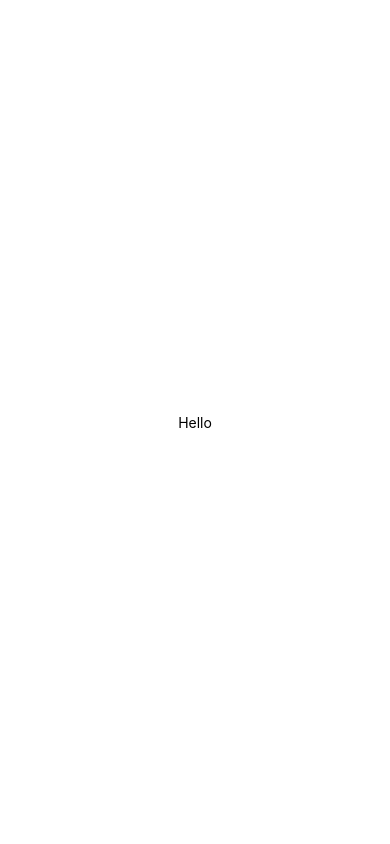
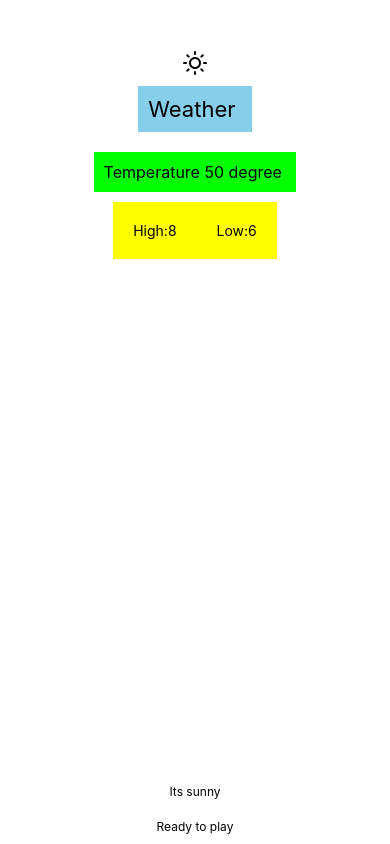
Before and after one commit to joel-2004/ReactNative, a React Native app in the folder AwesomeProject/: screen / in a window 390 px wide. Built offline with nearby package versions, Linux system fonts and the light colour scheme.

Commit message:
FirstComponent

```diff
--- a/AwesomeProject/App.js
+++ b/AwesomeProject/App.js
@@ -1,19 +1,15 @@
-import React from "react";
-import { View, Text } from "react-native";
-
+import CurrentWeather from "./components/CurrentWeather";
 
 const App = () => {
+  const temp = 50;
   return (
-    <View style={{ justifyContent: "center", alignItems: "center", flex: 1 }}>
-      {
-        /*
-        the core components are View,Text,...
-        View is like a div or container fluid from bootStrp or <> </> from react
-        */
-      }
-      <Text>Hello</Text>
-    </View>
+
+    <CurrentWeather></CurrentWeather>
+
   )
 }
 
+
+
+
 export default App;
--- /dev/null
+++ b/AwesomeProject/components/CurrentWeather.js
@@ -0,0 +1,72 @@
+import React from "react";
+import { View, Text, StyleSheet } from "react-native";
+import { Feather } from '@expo/vector-icons';
+
+const CurrentWeather = () => {
+    const temp = 50;
+    return (
+        <>
+            <View style={{ marginTop: 50, alignItems: "center", flex: 1 }}>
+                <Feather name="sun" size={24}></Feather>
+                <Text style={styles.weather}>Weather </Text>
+                <Text style={styles.temperature}>Temperature {temp} degree </Text>
+
+                <View style={{ backgroundColor: "yellow", flexDirection: "row" }}>
+                    {/* to appear on same line */}
+                    <Text style={styles.high}>High:8</Text>
+                    <Text style={styles.high}>Low:6</Text>
+                </View>
+            </View>
+
+            <View style={{ justifyContent: "flex-end", alignItems: "center" }}>
+                {/* to appear on bottom */}
+                <Text style={styles.description}>Its sunny</Text>
+                <Text style={styles.description}>Ready to play</Text>
+            </View>
+
+        </>
+
+    )
+}
+
+
+//Import stylesheet from react-native
+const styles = StyleSheet.create({
+    weather: {
+        backgroundColor: "skyblue",
+        fontSize: 22,
+        padding: 10,
+        margin: 10
+    },
+    temperature: {
+        backgroundColor: "lime",
+        fontSize: 16,
+        padding: 10,
+        margin: 10
+    },
+    high: {
+
+        fontSize: 14,
+        padding: 10,
+        margin: 10
+    },
+    description: {
+        fontSize: 12,
+        padding: 10
+
+    }
+})
+
+
+export default CurrentWeather;
+
+{
+    /*
+    the core components are View,Text,...
+    View is like a div or container fluid from bootStrap or <> </> from react
+
+    Styling:
+    We use java objects for styling
+    Css is camel cased font-size in css would be fontSize in reactNative
+    */
+}
```
Also changed, not shown: AwesomeProject/learn/1_Styles.js (added, +50 -0 lines).
